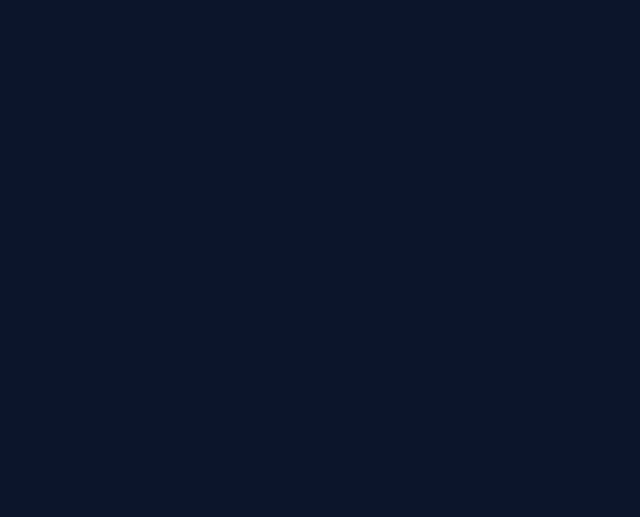
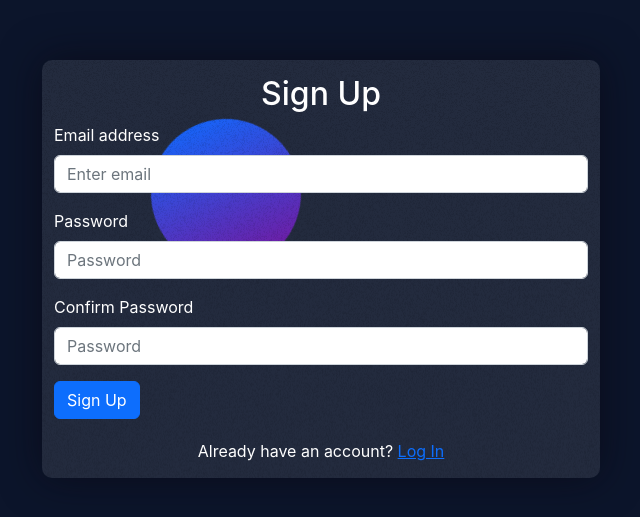
Before and after one commit to Tomas13d/cluppcarstd, a React (Create React App) app: page /signup in a window 1280 px wide. Before the commit this address had no page. Shown: the part 131-648 px from the top of the page, without its empty margins (319-959 px from the left). Built offline with nearby package versions, Linux system fonts and the light colour scheme; no server answers.

Commit message:
feat: sigup logic done

```diff
--- a/package.json
+++ b/package.json
@@ -14,6 +14,7 @@
     "react-dom": "^18.2.0",
     "react-router-dom": "^6.8.1",
     "react-scripts": "5.0.1",
+    "sweetalert": "^2.1.2",
     "web-vitals": "^2.1.4"
   },
   "scripts": {
--- a/src/App.js
+++ b/src/App.js
@@ -1,14 +1,17 @@
-import { Route, Router, Routes } from 'react-router-dom';
-import SignIn from './components/SignIn';
-import Login from './components/Login';
-import './App.css';
+import { Route, Routes } from "react-router-dom";
+import SignIn from "./components/SignIn";
+import Login from "./components/Login";
+import { AuthProvider } from "./contexts/AuthContext";
+import "./App.css";
 
 function App() {
   return (
-    <Routes>
-      <Route path="/register" element={<SignIn />} />
-       <Route path="/login" element={<Login />} />
-    </Routes>
+    <AuthProvider>
+      <Routes>
+        <Route path="/signup" element={<SignIn />} />
+        <Route path="/login" element={<Login />} />
+      </Routes>
+    </AuthProvider>
   );
 }
 
--- a/src/components/SignIn/SignIn.css
+++ b/src/components/SignIn/SignIn.css
@@ -51,3 +51,7 @@
   text-align: center;
   margin-bottom: 10px;
 }
+
+.bottom-text{
+  margin-top: 20px;
+}
--- a/src/components/SignIn/index.jsx
+++ b/src/components/SignIn/index.jsx
@@ -1,5 +1,8 @@
-import { useEffect, useState } from "react";
-import { Button, Container, Form } from "react-bootstrap";
+import { useState } from "react";
+import { Alert, Button, Container, Form } from "react-bootstrap";
+import { Link } from "react-router-dom";
+import swal from "sweetalert";
+import { useAuth } from "../../contexts/AuthContext";
 import "./SignIn.css";
 
 function SignIn() {
@@ -8,28 +11,46 @@ function SignIn() {
     password: "",
     confPassword: "",
   });
-  const [emailError, setEmailError] = useState("");
-  const [passwordError, setPasswordError] = useState("");
-  const [confPasswordError, setConfPassword] = useState("");
+  const [loading, setLoading] = useState(false);
+  const [error, setError] = useState("");
+  const { singup } = useAuth();
 
   const handleChange = (e) => {
     setValues({ ...values, [e.target.name]: e.target.value });
   };
 
-  useEffect(() => {
-    setTimeout(()=> {
-        values.password !== values.confPassword ? setConfPassword("Passwords do not match") : setConfPassword("");
-    }, 500)
-  }, [values.confPassword]);
+  const handleSubmit = async (e) => {
+    e.preventDefault();
+    if (values.password !== values.confPassword)
+      return setError("Passwords do not match");
+    try {
+      setError("");
+      setLoading(true);
+      await singup(values.email, values.password)
+        swal({
+          text: "Sign Up Successfully!",
+          icon: "success",
+          buttons: false,
+          timer: 1000
+        });
+
+    } catch (err) {
+      swal({
+        text: "Faild to Sign Up",
+        icon: "error",
+      });
+    }
+    setLoading(false);
+  };
 
   return (
     <Container className="register-cont d-flex justify-content-center align-items-center">
-      <div class="background-container">
-        <circle className="shape1"></circle>
+      <div className="background-container">
+        <div className="shape1"></div>
       </div>
       <Container className="register-form-cont col-sm-10 col-md-8 col-lg-8 col-xl-6">
         <h2 className="form-title">Sign Up</h2>
-        <Form>
+        <Form onSubmit={handleSubmit}>
           <Form.Group className="mb-3" controlId="Email">
             <Form.Label>Email address</Form.Label>
             <Form.Control
@@ -38,7 +59,6 @@ function SignIn() {
               name="email"
               onChange={handleChange}
             />
-            <Form.Text className="text-danger">{emailError}</Form.Text>
           </Form.Group>
 
           <Form.Group className="mb-3" controlId="Password">
@@ -49,9 +69,6 @@ function SignIn() {
               name="password"
               onChange={handleChange}
             />
-            <Form.Text className="text-danger">
-             {passwordError}
-            </Form.Text>
           </Form.Group>
           <Form.Group className="mb-3" controlId="confPassword">
             <Form.Label>Confirm Password</Form.Label>
@@ -61,13 +78,14 @@ function SignIn() {
               name="confPassword"
               onChange={handleChange}
             />
-            <Form.Text className="text-danger">
-             {confPasswordError}
-            </Form.Text>
           </Form.Group>
-          <Button variant="primary" type="submit">
-            Sign In
+          {error && <Alert variant="danger">{error}</Alert>}
+          <Button disabled={loading} variant="primary" type="submit">
+            Sign Up
           </Button>
+          <div className="w-100 text-center bottom-text">
+            Already have an account? <Link to="/login">Log In</Link>
+          </div>
         </Form>
       </Container>
     </Container>
--- a/src/components/login/index.jsx
+++ b/src/components/login/index.jsx
@@ -1,5 +1,6 @@
-import { useEffect, useState } from "react";
+import { useState } from "react";
 import { Button, Container, Form } from "react-bootstrap";
+import { Link } from "react-router-dom";
 import "./Login.css";
 
 function Login() {
@@ -47,6 +48,9 @@ function Login() {
           <Button variant="primary" type="submit">
            Log In
           </Button>
+          <div className="w-100 text-center bottom-text">
+            You dont have an account? <Link to="/signup">Sign Up</Link>
+          </div>
         </Form>
       </Container>
     </Container>
--- a/src/config/firebase.js
+++ b/src/config/firebase.js
@@ -1,5 +1,6 @@
 import { initializeApp } from "firebase/app";
 import { getAuth } from "firebase/auth";
+
 
 const firebaseConfig = {
   apiKey: process.env.REACT_APP_FIREBASE_API_KEY,
@@ -12,8 +13,5 @@ const firebaseConfig = {
 
 const app = initializeApp(firebaseConfig);
 
-// gives us an auth instance
 const auth = getAuth(app);
-
-// in order to use this auth instance elsewhere
-export default auth;
+export default auth
--- /dev/null
+++ b/src/contexts/AuthContext.js
@@ -0,0 +1,41 @@
+import {
+  createUserWithEmailAndPassword,
+  signInWithEmailAndPassword,
+} from "firebase/auth";
+import { createContext, useContext, useEffect, useState } from "react";
+import auth from "../config/firebase";
+const AuthContext = createContext();
+
+export function useAuth() {
+  return useContext(AuthContext);
+}
+
+export function AuthProvider({ children }) {
+  const [currentUser, setCurrentUser] = useState();
+  const [loading, setLoading] = useState(true);
+
+  function singup(email, password) {
+    return createUserWithEmailAndPassword(auth, email, password);
+  }
+
+  function login(email, password) {
+    return signInWithEmailAndPassword(auth, email, password);
+  }
+
+  useEffect(() => {
+    const unsubs = auth.onAuthStateChanged((user) => {
+      setCurrentUser(user);
+      setLoading(false);
+    });
+
+    return unsubs;
+  }, []);
+
+  const value = {
+    currentUser,
+    login,
+    singup,
+  };
+
+  return <AuthContext.Provider value={value}>{!loading && children}</AuthContext.Provider>;
+}
```
Also changed, not shown: 2 other files (tests, documents, lock files or other folders).
